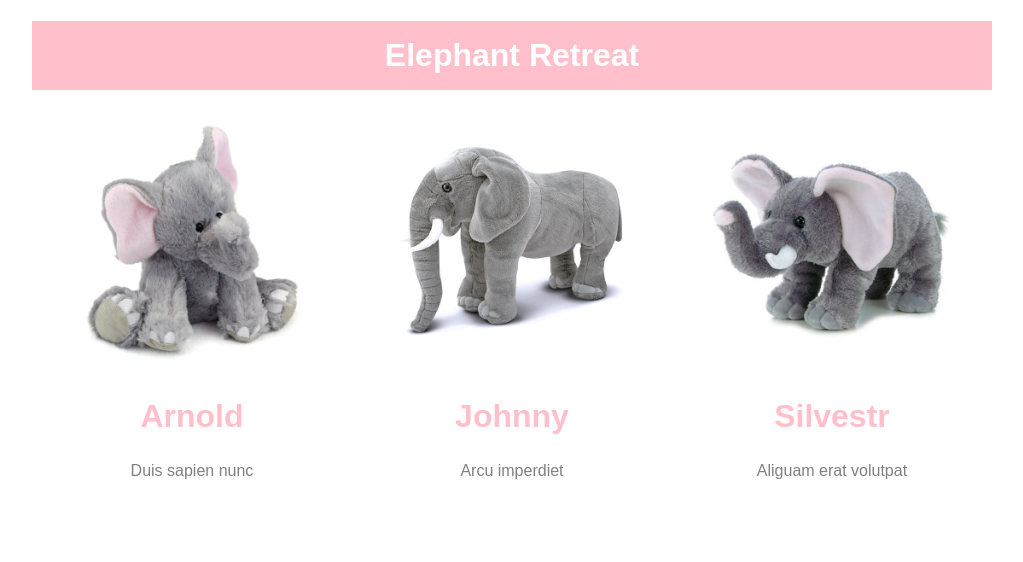
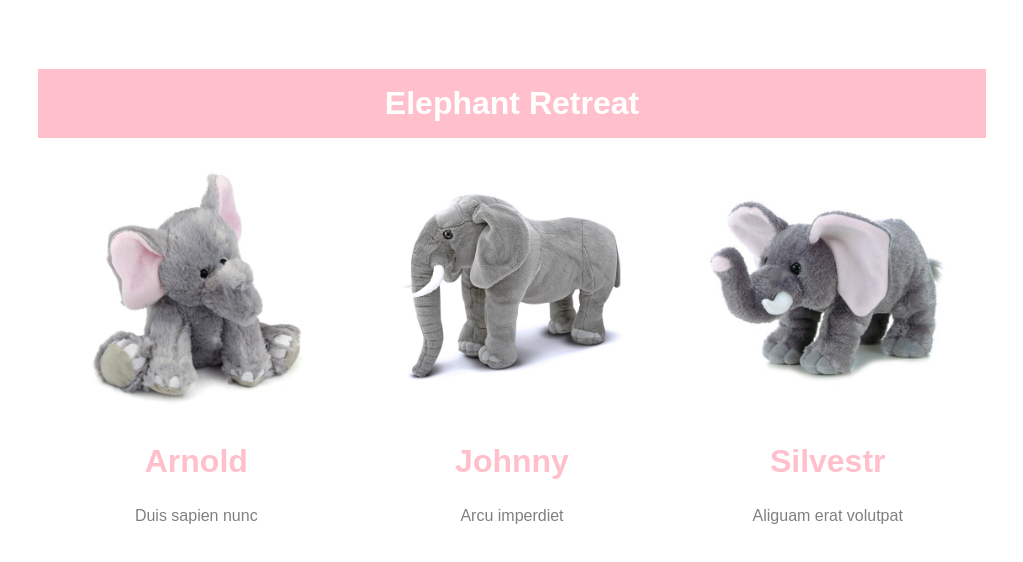
Before and after one commit to NicoleBlazier/eretreat, a plain HTML site: page index.html in a window 1280 px wide. Shown: the whole page, without its empty margins (128-1151 px from the left). Drawn offline with Linux system fonts and the light colour scheme.

Commit message:
Style Sheet Changes to Text

```diff
--- a/css/style.css
+++ b/css/style.css
@@ -10,6 +10,20 @@ body {
 .container  {
     width: 960px;
     margin: 1rem auto;
+    background-color: white;
+    padding: 2rem;
+    min-height: 100vh;
+}
+
+@media only screen and (min-width: 620px) {
+    .container {
+        width: 80%;
+    }
+}
+@media only screen and (min-width: ) {
+    .container {
+        width: 960px;
+    }
 }
 
 h1  {
@@ -26,9 +40,14 @@ h1  {
 .column {
     font-size: 1rem;
     display: inline-block;
-    width: 33.333%;
     text-align: center;
     vertical-align: top;
+}
+@media only screen and (min-width: 680px) {
+    .column {
+        display: inline-block;
+        width: 33.3333%;
+    }
 }
 
 .column > img {
```
